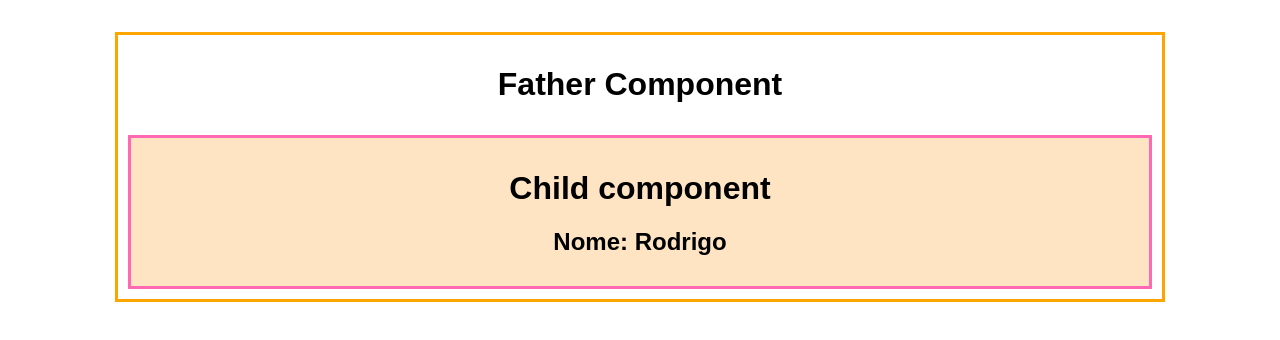
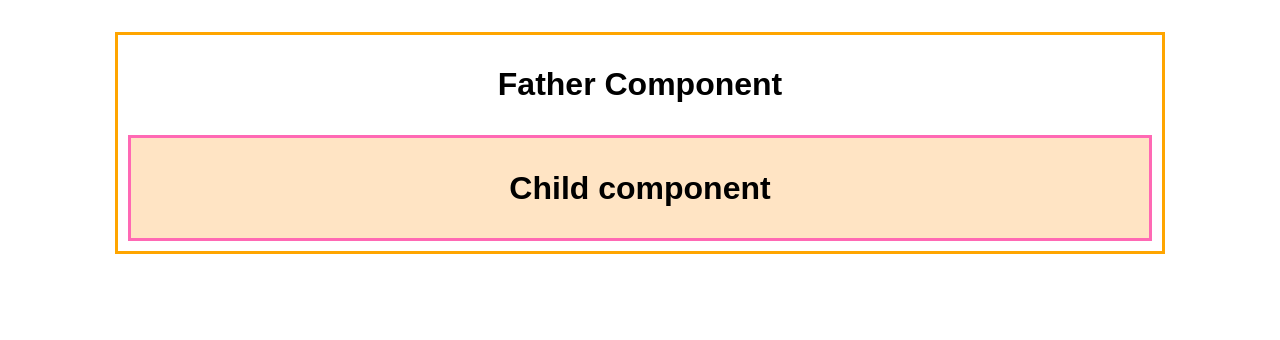
Before and after one commit to RodrigoMarques6/ComponentsOnAngular, an Angular app: page / in a window 1280 px wide. Shown: the top 340 px of the page. Built offline with nearby package versions, Linux system fonts and the light colour scheme.

Commit message:
ComponentsOnAngular

```diff
--- a/src/app/components/child-component/child-component.component.html
+++ b/src/app/components/child-component/child-component.component.html
@@ -1,4 +1,3 @@
 <div class="child-div">
     <h1>Child component</h1>
-    <h2>Nome: {{childName}}</h2>
 </div>
--- a/src/app/components/father-component/father-component.component.ts
+++ b/src/app/components/father-component/father-component.component.ts
@@ -6,5 +6,5 @@ import { Component } from '@angular/core';
   styleUrls: ['./father-component.component.css']
 })
 export class FatherComponentComponent {
-  name: string = 'Rodrigo'
+  name!: string
 }
```
Also changed, not shown: src/app/app.component.html (line endings or trailing spaces), 1 other file (tests, documents, lock files or other folders).
